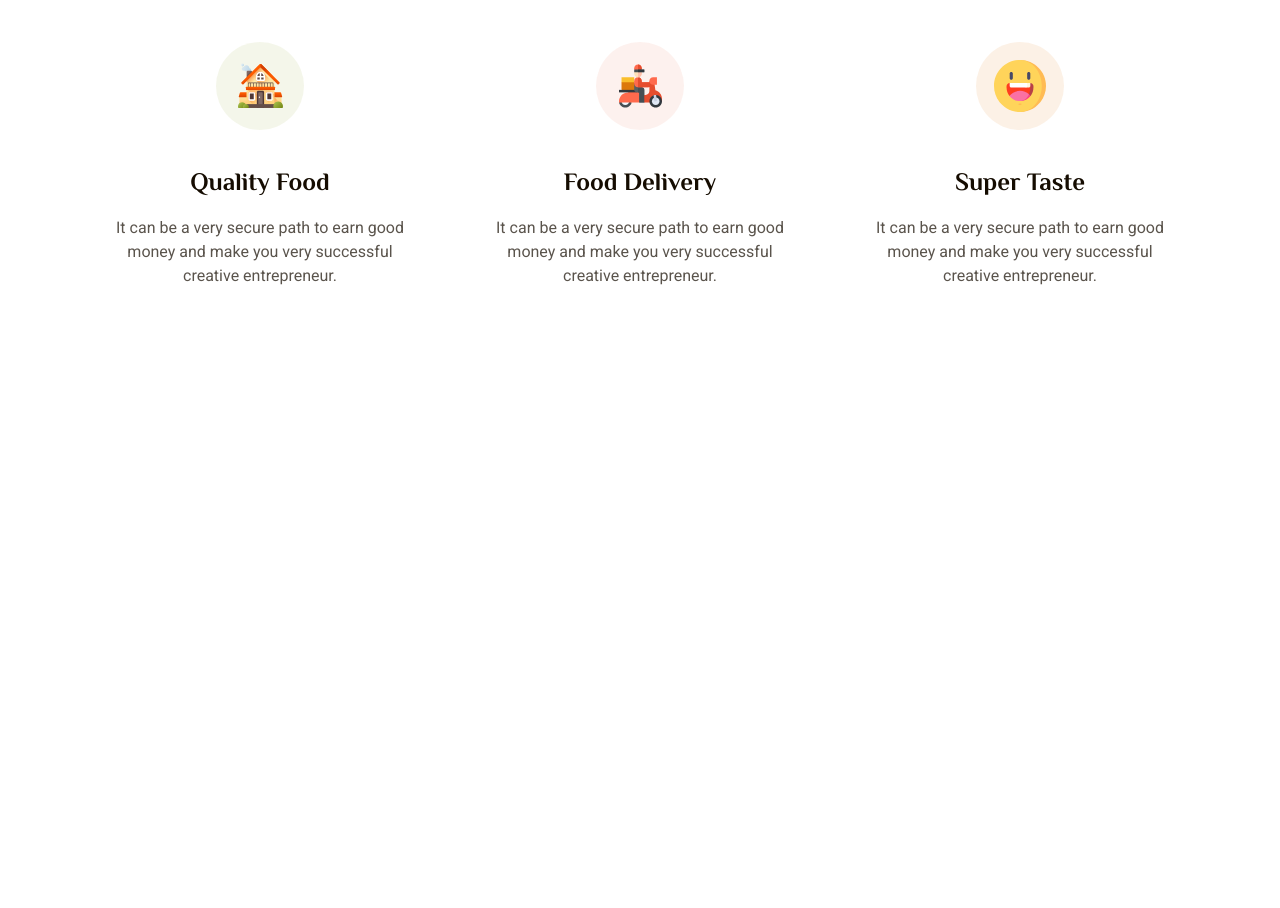
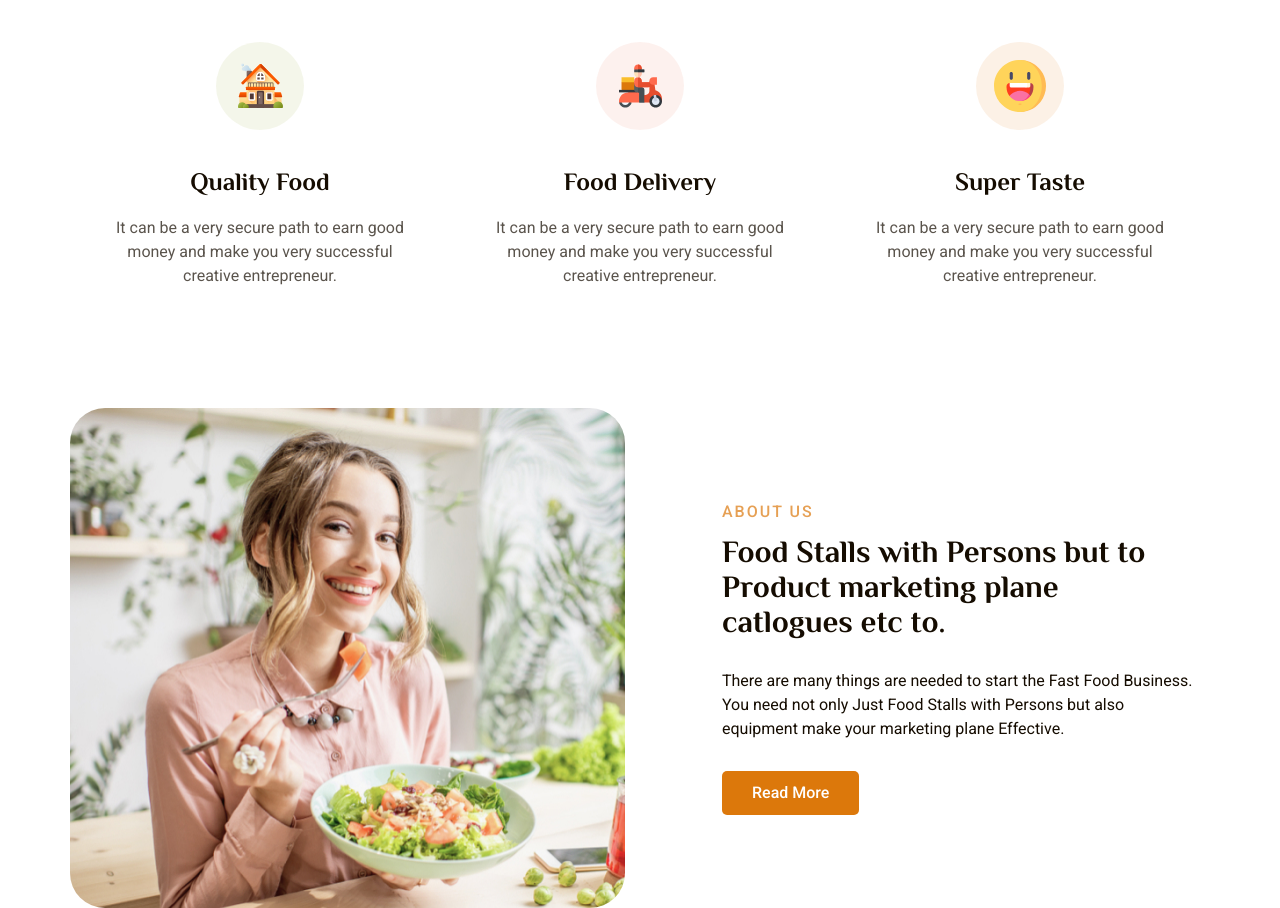
Before and after one commit to Majoxs/food_network, a website: page app/index.html in a window 1280 px wide. Shown: the part 916-1824 px from the top of the page. Before the commit the page ends 1204 px from the top, so only its background shows below. Drawn offline with Linux system fonts and the light colour scheme.

Commit message:
added About Us block

```diff
--- a/app/index.html
+++ b/app/index.html
@@ -85,6 +85,31 @@
       </div>
    </section>
 
+   <section class="about">
+      <div class="container">
+         <about class="about__inner">
+            <div class="about__img">
+               <img src="images/about-img.jpg" alt="image">
+            </div>
+            <div class="about__content">
+               <div class="about__subtitle subtitle">About us</div>
+               <h2 class="about__title title">
+                  Food Stalls with Persons but to Product marketing plane
+                  catlogues etc to.
+               </h2>
+               <div class="about__text">
+                  There are many things are needed to start the Fast Food Business. You need not only Just Food Stalls
+                  with Persons but also
+                  equipment make your marketing plane Effective.
+               </div>
+               <a class="about__btn btn" href="#">Read More</a>
+            </div>
+         </about>
+      </div>
+   </section>
+
+
+
 </body>
 
 </html>
--- a/app/scss/style.scss
+++ b/app/scss/style.scss
@@ -131,6 +131,51 @@
 }
 
 //End Features block
+//Start About block
+
+.about {
+   padding-top: 120px;
+   &__inner {
+      display: flex;
+      align-items: center;
+   }
+
+   &__img {
+      flex: 0 0 555px;
+      margin-right: 97px;
+      img {
+         width: 100%;
+         height: 500px;
+         border-radius: 35px;
+      }
+   }
+
+   &__content {
+      flex: 0 0 475px;
+   }
+
+   &__subtitle {
+      margin-bottom: 10px;
+   }
+
+   &__title {
+      margin-bottom: 30px;
+      text-transform: none;
+   }
+
+   &__text {
+      margin-bottom: 30px;
+   }
+
+   &__btn {
+      display: inline-block;
+      font-size: 16px;
+      line-height: 18px;
+      font-weight: 500;
+   }
+}
+
+//End About block
 
 // &__list-link {
 //    @extend %title-font;
```
Also changed, not shown: app/css/style.min.css, app/images/about-img.jpg (added).
